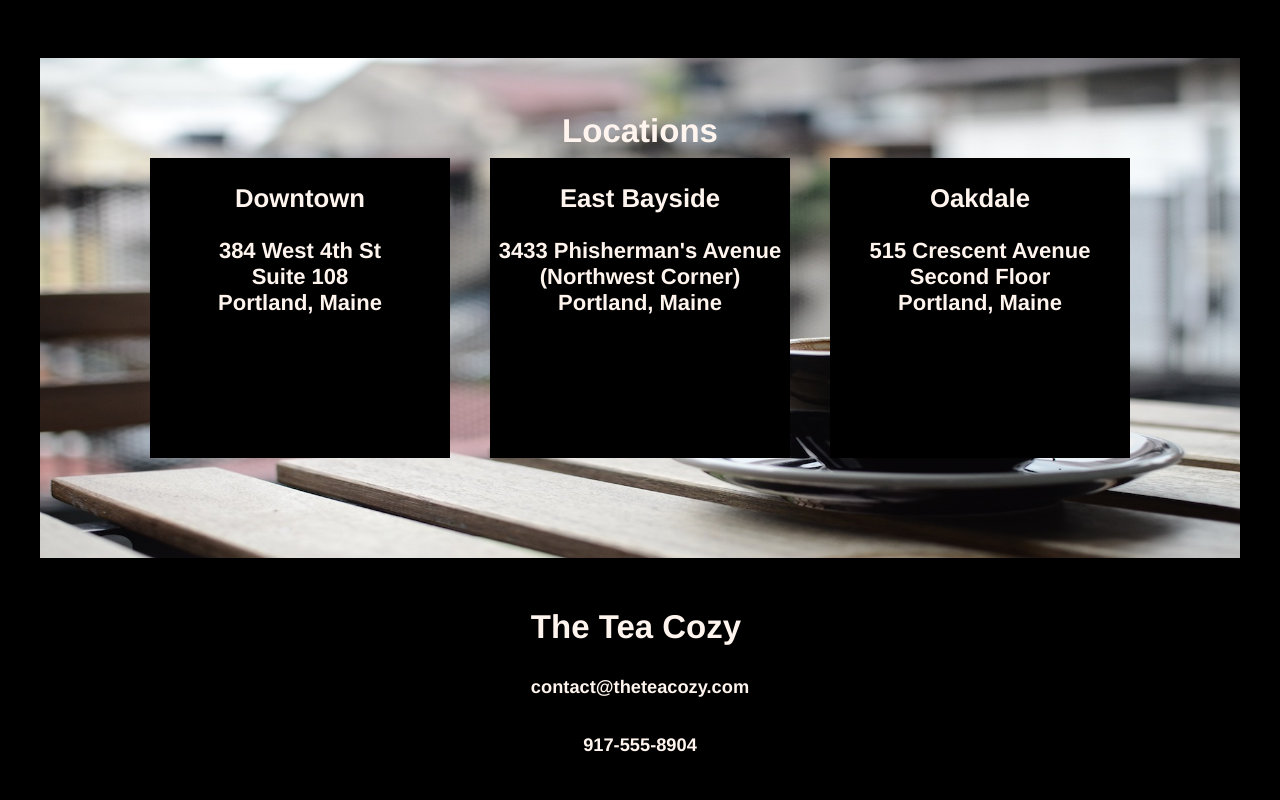
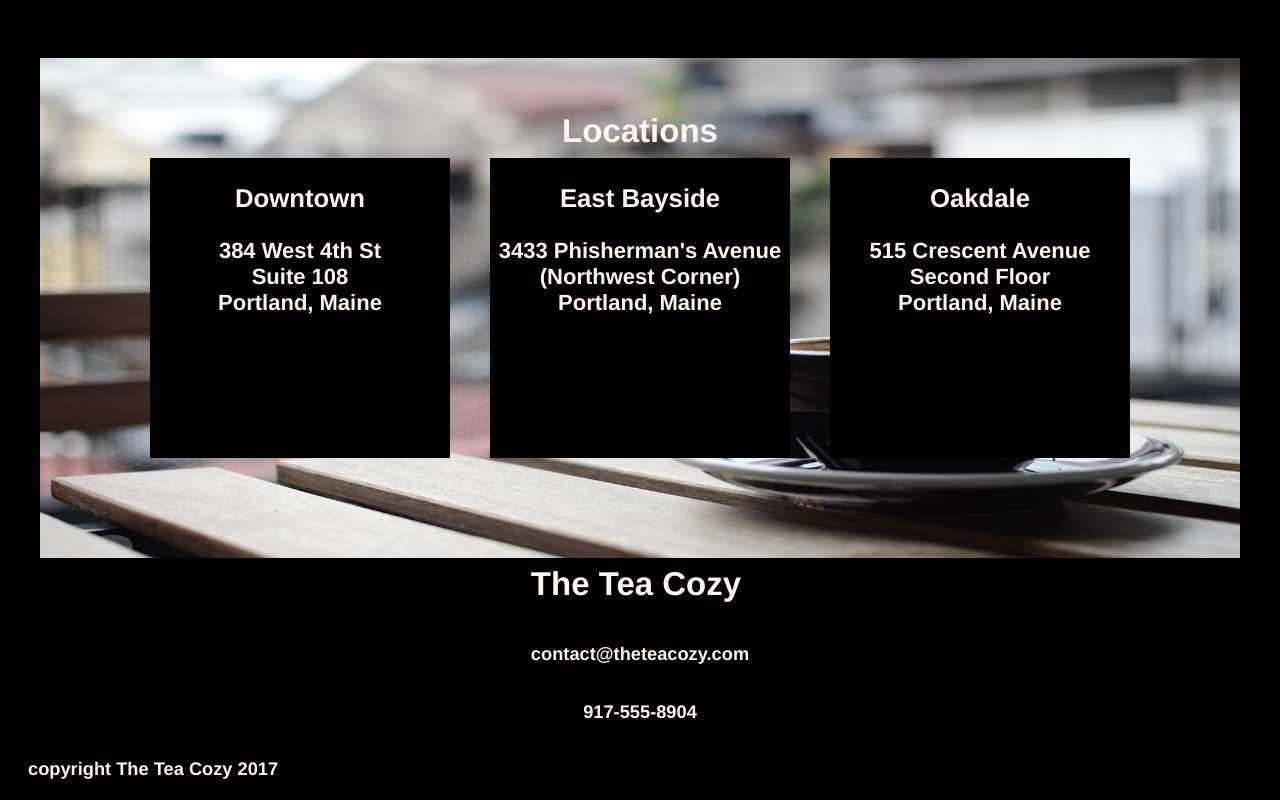
Before and after one commit to JeremyRecker/WebDev, a plain HTML site: page WebDev/Tea Cozy/index.html in a window 1280 px wide. Shown: the part 1544-2344 px from the top of the page. Before the commit the page ends 2313 px from the top, so only its background shows below. Drawn offline with Linux system fonts and the light colour scheme.

Commit message:
finished web page!!!

```diff
--- a/WebDev/Tea Cozy/index.html
+++ b/WebDev/Tea Cozy/index.html
@@ -124,7 +124,9 @@
             </section>
         </main>
         <footer>
-
+            <h5>
+                copyright The Tea Cozy 2017
+            </h5>
         </footer>
         <script src="" async defer></script>
     </body>
--- a/WebDev/Tea Cozy/style.css
+++ b/WebDev/Tea Cozy/style.css
@@ -155,6 +155,7 @@ max-height: 700px;
     display: flex;
     width: 1200px;
     height: 500px;
+    margin-bottom: 7px;
 }
 
 #locations img {
@@ -204,9 +205,11 @@ max-height: 700px;
 }
 
 #contact h2 {
-    margin-top: 5;
+    margin-bottom: 10px;
 }
 
 footer {
-
+    position: sticky;
+    text-align: left;
+    margin: 20px;
 }
```
